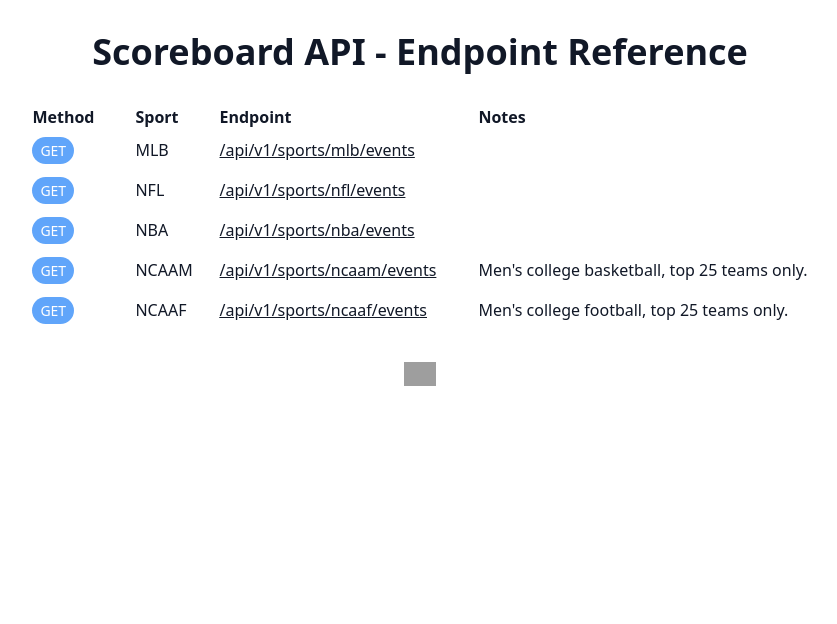
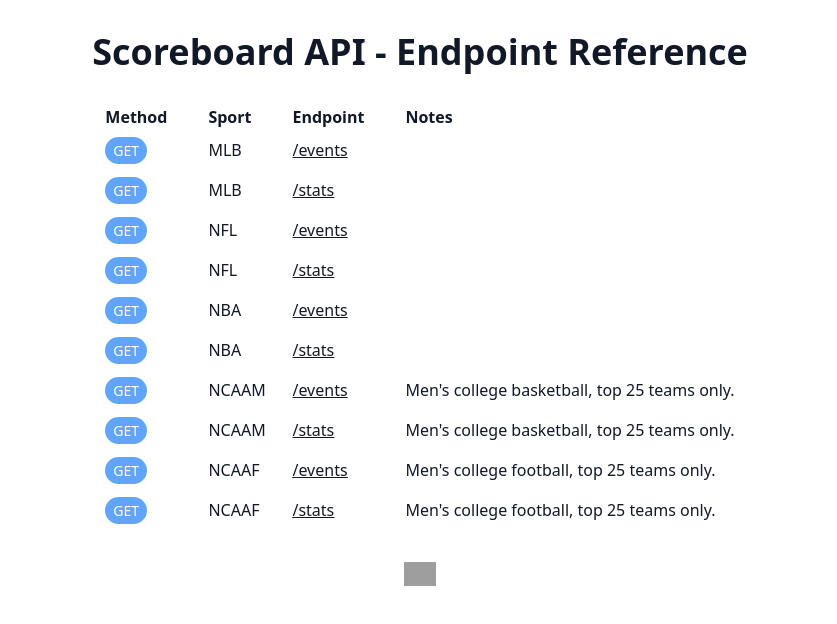
Before and after one commit to andrewrjohn/scoreboard-api, a website: page public/index.html in a window 1280 px wide. Shown: the whole page, without its empty margins (220-1057 px from the left). Drawn offline with Linux system fonts and the light colour scheme; grey boxes are pictures that could not be loaded.

Commit message:
added stats

```diff
--- a/public/index.html
+++ b/public/index.html
@@ -28,8 +28,32 @@
           </td>
           <td class="">MLB</td>
           <td>
-            <a class="underline" href="/api/v1/sports/mlb/events"
-              >/api/v1/sports/mlb/events</a
+            <a class="underline" href="/api/v1/sports/mlb/events">/events</a>
+          </td>
+          <td></td>
+        </tr>
+        <tr class="h-10">
+          <td>
+            <span class="text-sm bg-blue-400 text-white rounded-2xl px-2 py-1"
+              >GET</span
+            >
+          </td>
+          <td class="">MLB</td>
+          <td>
+            <a class="underline" href="/api/v1/sports/mlb/stats">/stats</a>
+          </td>
+          <td></td>
+        </tr>
+        <tr class="h-10">
+          <td>
+            <span class="text-sm bg-blue-400 text-white rounded-2xl px-2 py-1"
+              >GET</span
+            >
+          </td>
+          <td class="">NFL</td>
+          <td>
+            <a class="underline pr-10" href="/api/v1/sports/nfl/events"
+              >/events</a
             >
           </td>
           <td></td>
@@ -42,8 +66,8 @@
           </td>
           <td class="">NFL</td>
           <td>
-            <a class="underline pr-10" href="/api/v1/sports/nfl/events"
-              >/api/v1/sports/nfl/events</a
+            <a class="underline pr-10" href="/api/v1/sports/nfl/stats"
+              >/stats</a
             >
           </td>
           <td></td>
@@ -59,7 +83,21 @@
             <a
               class="text-dark pr-10 underline"
               href="/api/v1/sports/nba/events"
-              >/api/v1/sports/nba/events</a
+              >/events</a
+            >
+          </td>
+          <td></td>
+        </tr>
+        <tr class="h-10">
+          <td>
+            <span class="text-sm bg-blue-400 text-white rounded-2xl px-2 py-1"
+              >GET</span
+            >
+          </td>
+          <td class="">NBA</td>
+          <td>
+            <a class="text-dark pr-10 underline" href="/api/v1/sports/nba/stats"
+              >/stats</a
             >
           </td>
           <td></td>
@@ -73,7 +111,21 @@
           <td class="">NCAAM</td>
           <td>
             <a class="pr-10 underline" href="/api/v1/sports/ncaam/events"
-              >/api/v1/sports/ncaam/events</a
+              >/events</a
+            >
+          </td>
+          <td>Men's college basketball, top 25 teams only.</td>
+        </tr>
+        <tr class="h-10">
+          <td>
+            <span class="text-sm bg-blue-400 text-white rounded-2xl px-2 py-1"
+              >GET</span
+            >
+          </td>
+          <td class="">NCAAM</td>
+          <td>
+            <a class="pr-10 underline" href="/api/v1/sports/ncaam/stats"
+              >/stats</a
             >
           </td>
           <td>Men's college basketball, top 25 teams only.</td>
@@ -87,7 +139,21 @@
           <td class="">NCAAF</td>
           <td>
             <a class="underline pr-10" href="/api/v1/sports/ncaaf/events"
-              ><u>/api/v1/sports/ncaaf/events</u></a
+              ><u>/events</u></a
+            >
+          </td>
+          <td>Men's college football, top 25 teams only.</td>
+        </tr>
+        <tr class="h-10">
+          <td>
+            <span class="text-sm bg-blue-400 text-white rounded-2xl px-2 py-1"
+              >GET</span
+            >
+          </td>
+          <td class="">NCAAF</td>
+          <td>
+            <a class="underline pr-10" href="/api/v1/sports/ncaaf/stats"
+              ><u>/stats</u></a
             >
           </td>
           <td>Men's college football, top 25 teams only.</td>
--- a/src/index.ts
+++ b/src/index.ts
@@ -2,7 +2,8 @@
 import path from "path";
 import browserSync from "browser-sync";
 
-import scoreboardRoute from "./routes/scoreboard";
+import eventsRoute from "./routes/events";
+import statsRoute from "./routes/stats";
 import { analytics } from "./utils/analytics";
 
 const app = express();
@@ -10,7 +11,7 @@
 
 app.use(analytics);
 app.use("/styles", express.static("public/styles"));
-app.use("/api/v1/sports", [scoreboardRoute]);
+app.use("/api/v1/sports", [eventsRoute, statsRoute]);
 
 app.get("/", (_, res) => {
   res.sendFile(path.join(__dirname, "../public/index.html"));
```
Also changed, not shown: src/constants/sports.ts (+7 -2 lines), src/routes/events.ts (renamed from src/routes/scoreboard.ts, +4 -4 lines), src/routes/stats.ts (added, +53 -0 lines), src/utils/scrape.ts (added, +37 -0 lines), src/utils/scrapeScores.ts (renamed from src/utils/fetchData.ts, +4 -28 lines), src/utils/scrapeStats.ts (added, +10 -0 lines).
